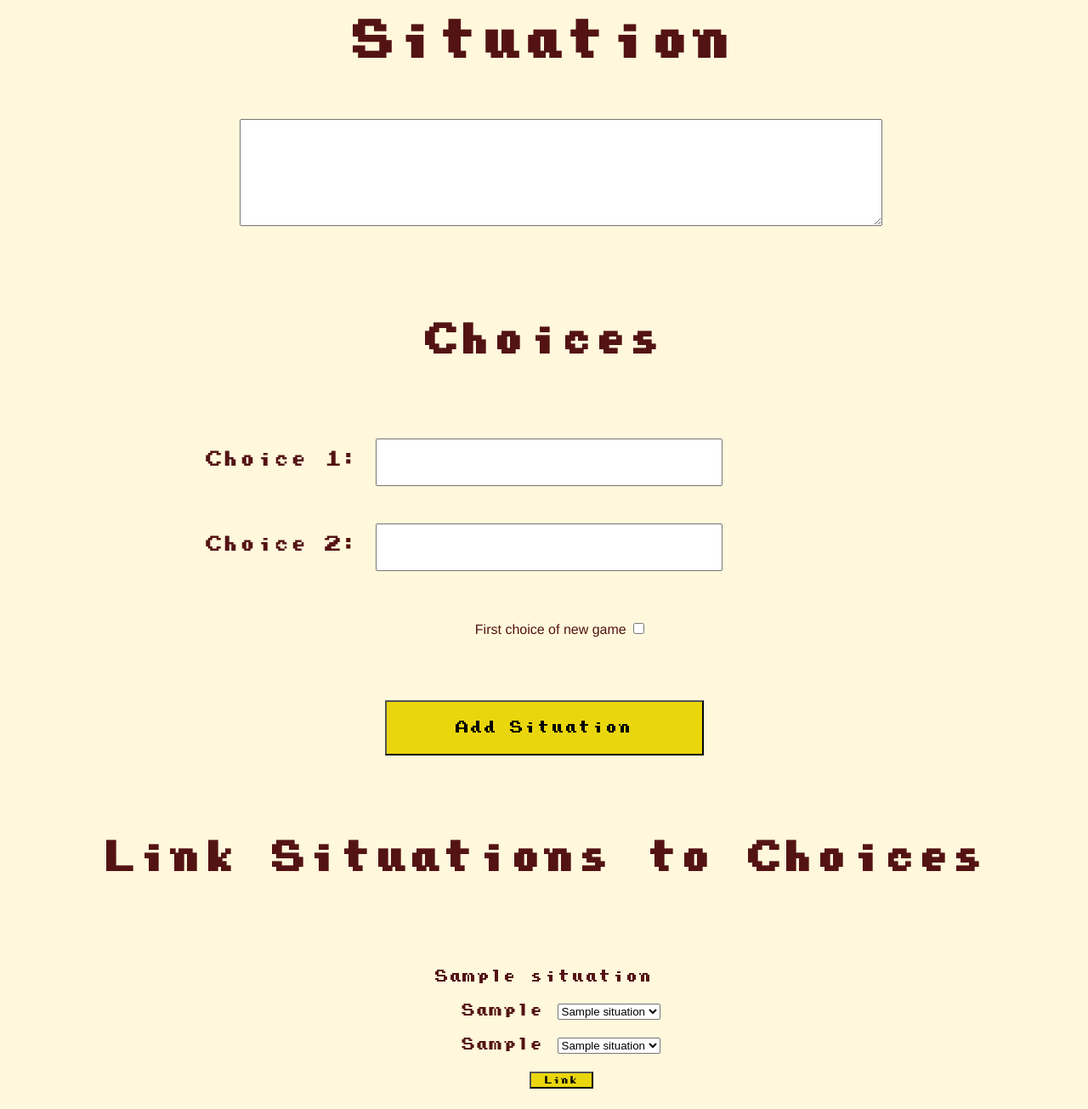
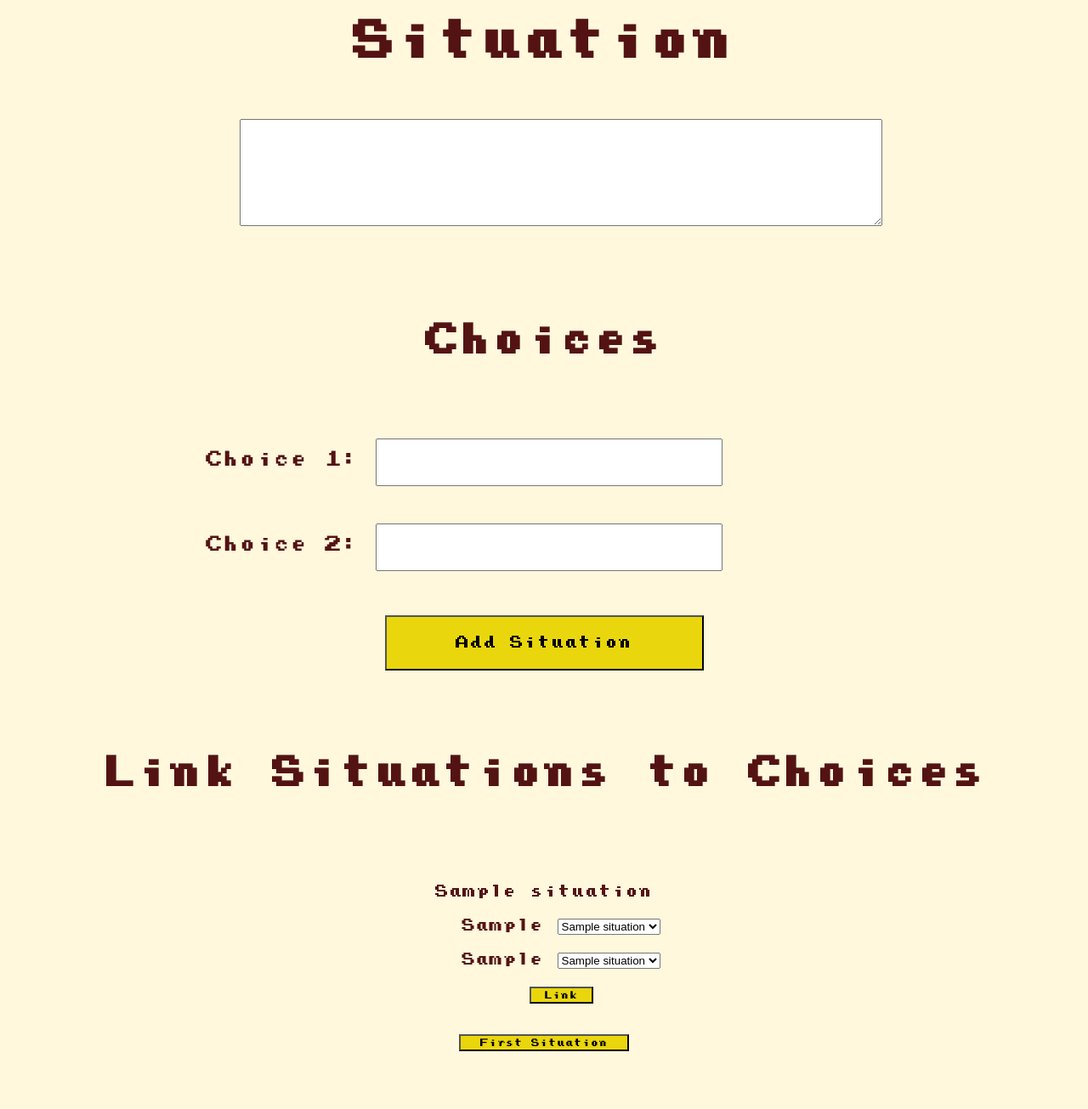
Before and after one commit to CS253-F20/project-cyoagen, a Flask app: template templates/create_game.html in a window 1280 px wide. Shown: the part 136-1441 px from the top of the page at 85% size. After the commit the page ends 1373 px from the top, so only its background shows below. Run offline with Flask 2, Linux system fonts and the light colour scheme; the template is opened without the code that fills it: most values are stand-ins (such as "Sample title", 1, 10 or a date in 2020).

Commit message:
Added form for making a choice the first of a game

```diff
--- a/static/style.css
+++ b/static/style.css
@@ -160,6 +160,7 @@ a.NavlinkL:hover, a.NavlinkL:focus, a.NavlinkR:hover, a.NavlinkR:focus {
 
 .link {
   text-align: center;
+  align-content: center;
   font-family: Star;
   line-height: 40px;
 }
@@ -169,6 +170,17 @@ a.NavlinkL:hover, a.NavlinkL:focus, a.NavlinkR:hover, a.NavlinkR:focus {
   background-color: #EAD60C;
   font-family: Star;
   font-size:10px;
+  text-align: center;
   height: 20px;
   width: 75px;
 }
+
+#first_submit {
+  color: black;
+  background-color: #EAD60C;
+  font-family: Star;
+  font-size:10px;
+  text-align: center;
+  height: 20px;
+  width: 200px;
+}
--- a/templates/create_game.html
+++ b/templates/create_game.html
@@ -13,7 +13,6 @@
                         <dd class="Choices_Lead"> Choice 1: <input type="text" class="Choices" name="ChoiceOne"> </dd>
                         <dd class="Choices_Lead"> Choice 2: <input type="text" class="Choices" name="ChoiceTwo"> </dd>
                     </div>
-                <dd> First choice of new game <input type="checkbox" id="first_choice"></dd>
             </dl>
             <dl>
                 <input type="submit" value="Add Situation" class="Save">
@@ -51,6 +50,10 @@
                            </dd>
                    </dl>
                </form>
+               <form class = "link">
+                    <input type="hidden">
+                    <input type="submit" value="First Situation" id="first_submit">
+               </form>
         {% endfor %}
 
     <!-- Code for music -->
```
